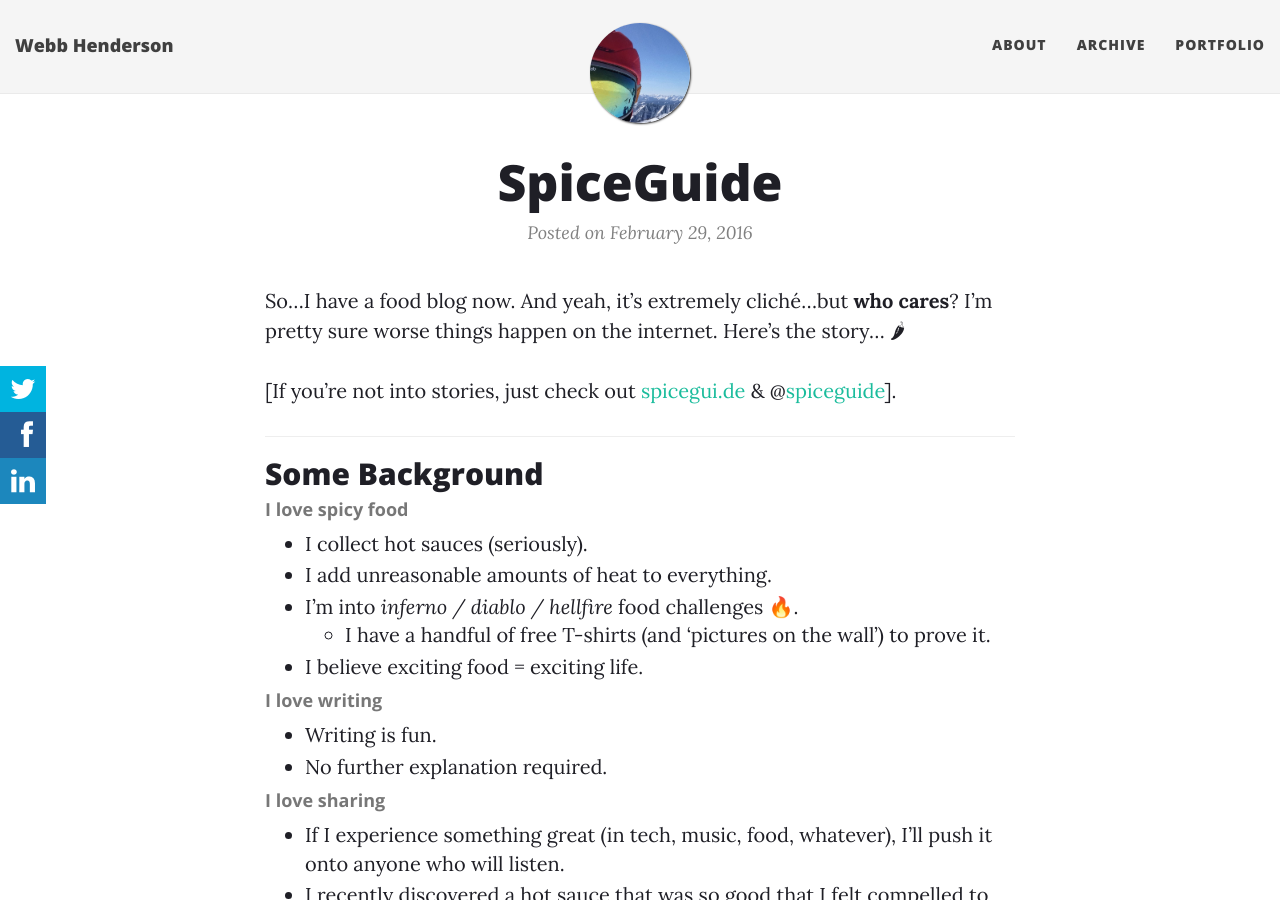
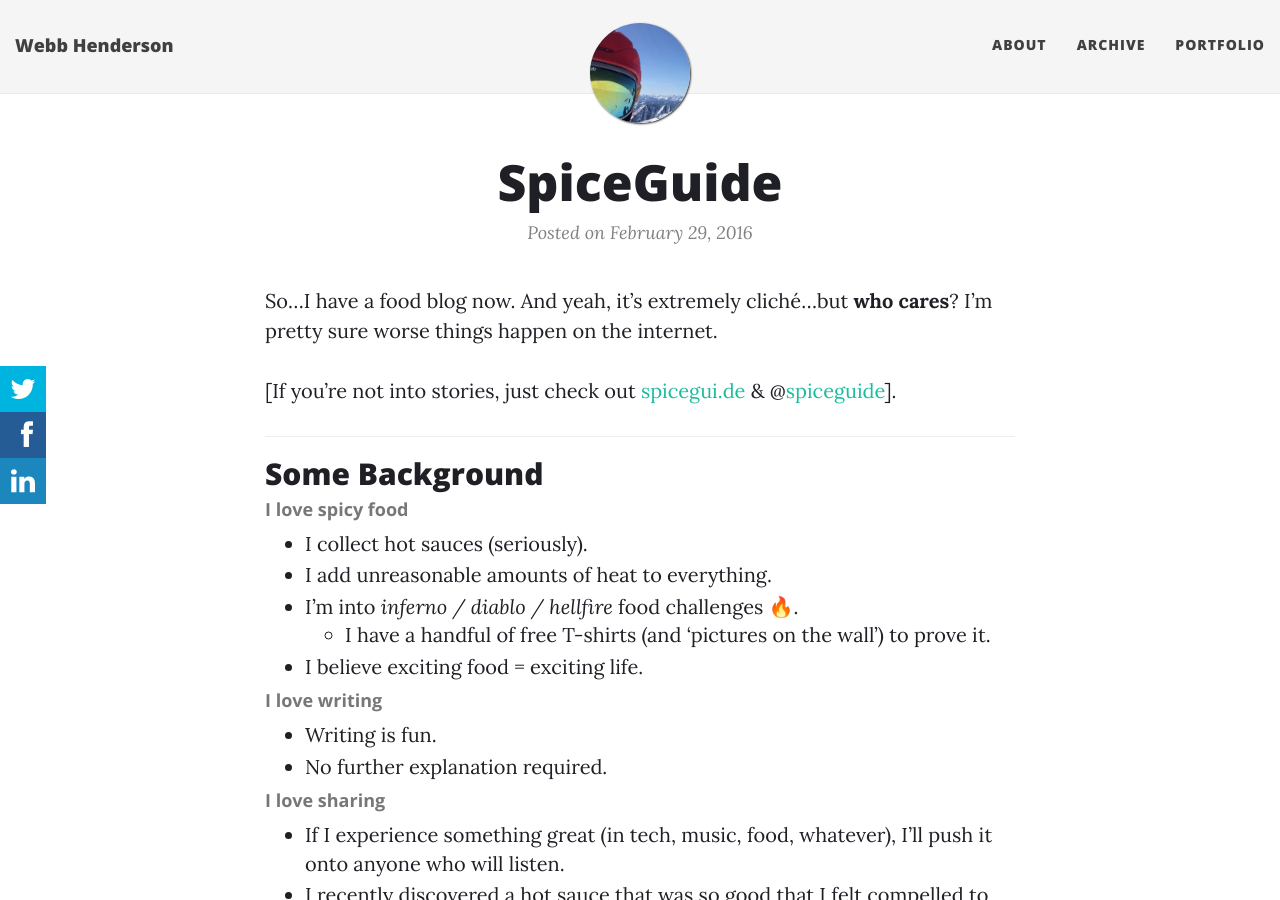
Before and after one commit to emerywebster/emerywebster.github.io, a Jekyll site: the page built from _posts/2016-02-29-spiceguide.md, in a window 1280 px wide and 900 px high. Built offline with Jekyll 4.4.1, drawn with Linux system fonts in a browser that asks for light colours; nearby versions of some CDN libraries; emoji names are drawn with the system emoji font; comment, search, counter and statistics services are not loaded.

Commit message:
clean up recent posts

```diff
--- a/_posts/2016-02-29-spiceguide.md
+++ b/_posts/2016-02-29-spiceguide.md
@@ -5,7 +5,7 @@ feature-img: "img/chilis.jpg"
 categories: Food
 tags: learning development
 ---
-So...I have a food blog now. And yeah, it's extremely cliché...but **who cares**? I'm pretty sure worse things happen on the internet. Here's the story... 🌶
+So...I have a food blog now. And yeah, it's extremely cliché...but **who cares**? I'm pretty sure worse things happen on the internet.
 
 [If you're not into stories, just check out [spicegui.de](http://spicegui.de) &amp; @[spiceguide](http://instagram.com/spiceguide)].
 
```
Also changed, not shown: _posts/2016-02-26-the-road.md (+1 -1 lines), _posts/2016-03-16-sketch.md (+1 -1 lines), _posts/2016-03-21-ux-principles.md (+1 -1 lines).
